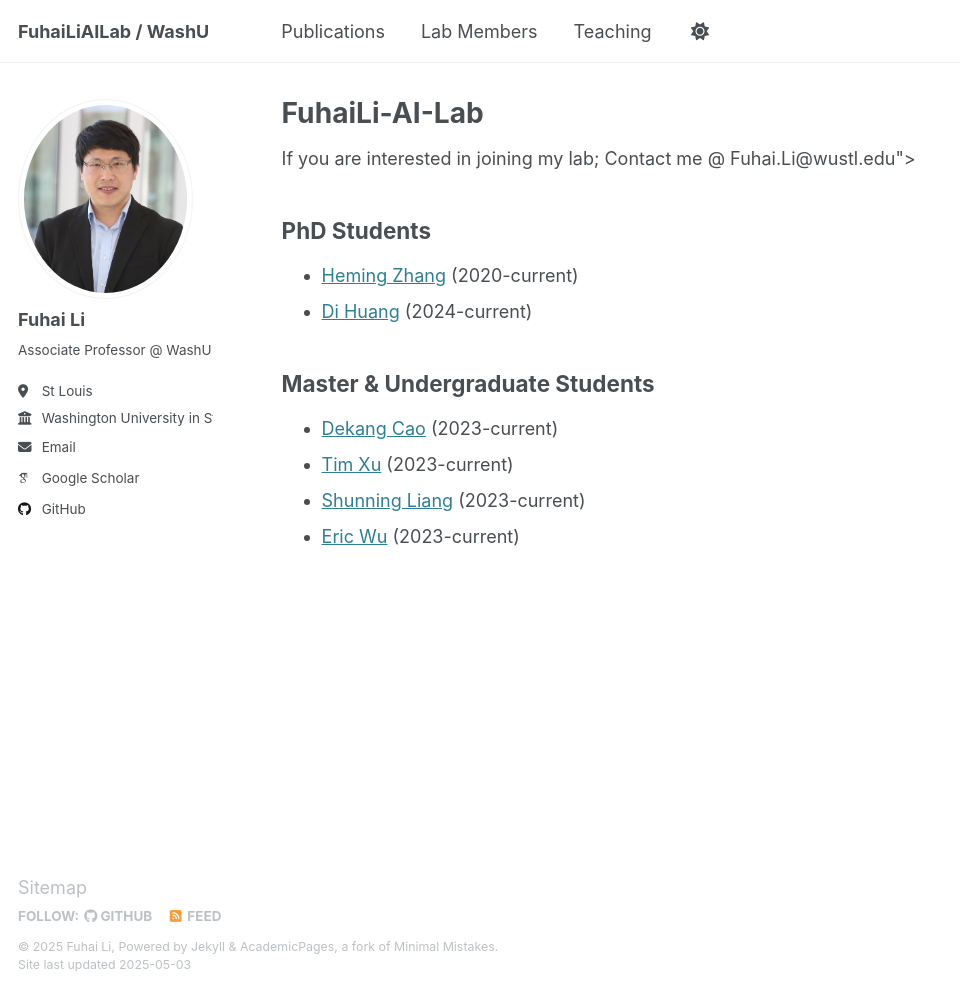
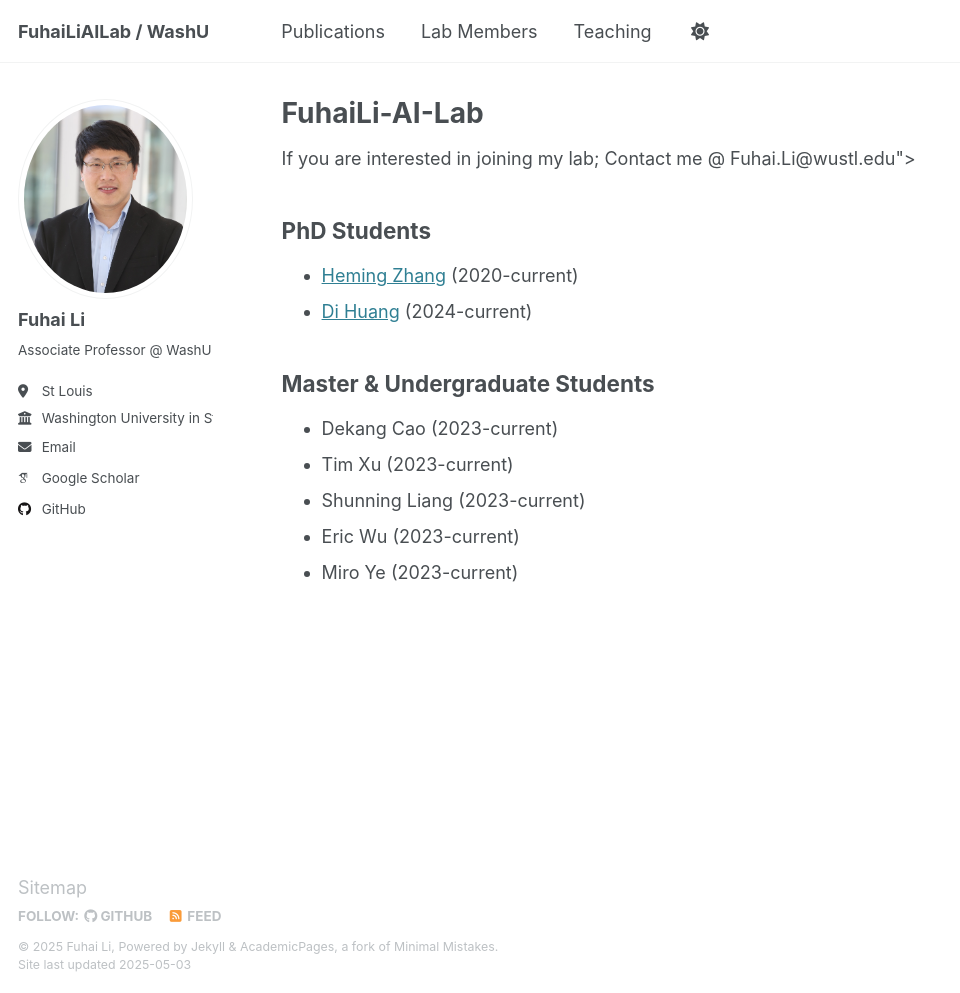
Before and after one commit to FuhaiLiAiLab/FuhaiLiAILab.github.io, a Jekyll site: the page built from _pages/LiLabMembers.html, in a window 1280 px wide and 993 px high. Shown: the whole window, without its empty margins (0-960 px from the left). Built offline with Jekyll 4.4.1, drawn with Linux system fonts in a browser that asks for light colours; some web fonts are replaced.

Commit message:
Update LiLabMembers.html

```diff
--- a/_pages/LiLabMembers.html
+++ b/_pages/LiLabMembers.html
@@ -14,9 +14,10 @@ author_profile: true
 
 <h2 id="course-overview">Master & Undergraduate Students</h2>
 <ul>
-<li><a href="https://github.com/heming-zhang">Dekang Cao</a> (2023-current)</li>
-<li><a href="https://github.com/heming-zhang">Tim Xu</a> (2023-current)</li>
-<li><a href="https://github.com/heming-zhang">Shunning Liang</a> (2023-current)</li>
-<li><a href="https://github.com/heming-zhang">Eric Wu</a> (2023-current)</li>
+<li>Dekang Cao</a> (2023-current)</li>
+<li>Tim Xu</a> (2023-current)</li>
+<li>Shunning Liang</a> (2023-current)</li>
+<li>Eric Wu</a> (2023-current)</li>
+<li>Miro Ye</a> (2023-current)</li>
 
 </ul>
```
